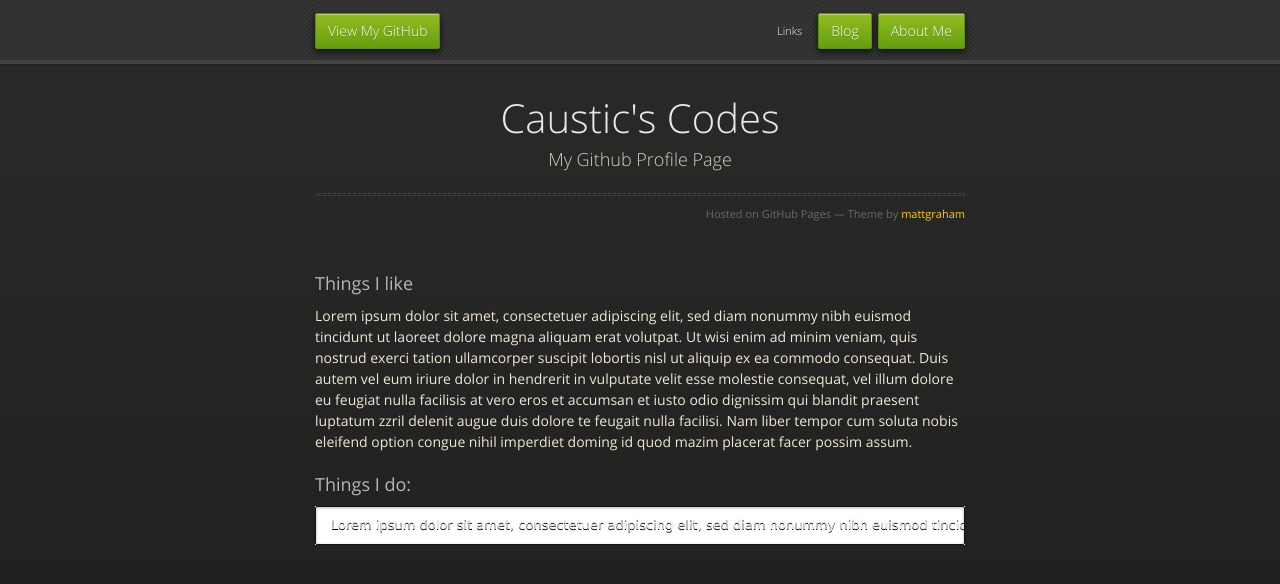
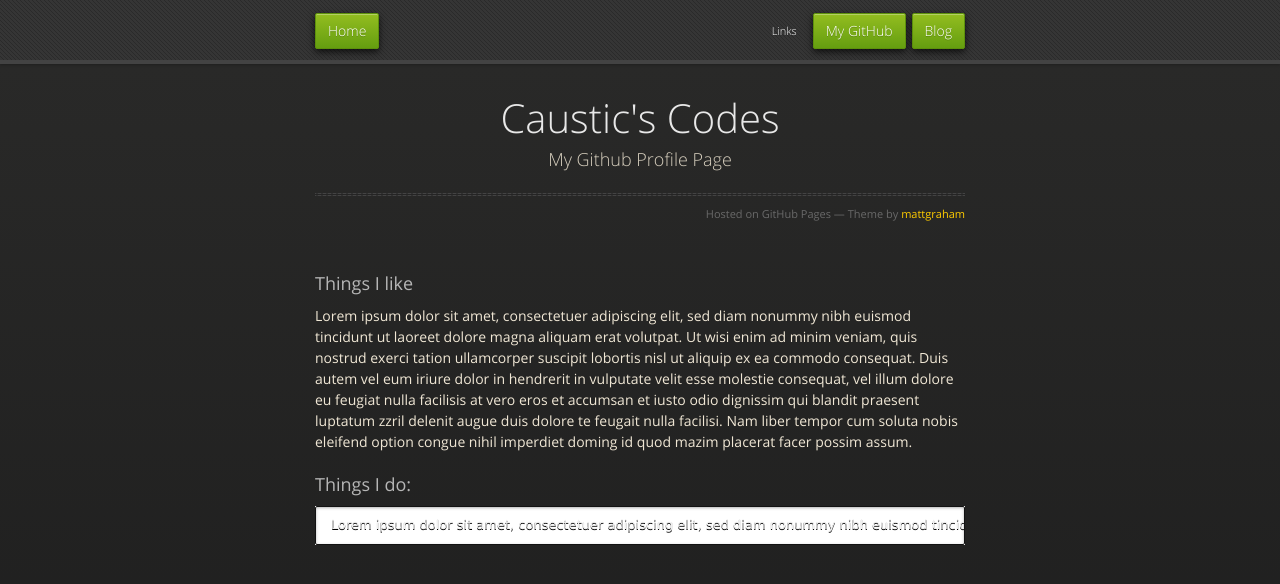
Before and after one commit to Caustic/caustic.github.com, a Jekyll site: the page built from index.markdown, in a window 1280 px wide. Shown: the top 584 px of the page. Built offline with Jekyll 4.4.1, drawn with Linux system fonts in a browser that asks for light colours; nearby versions of some CDN libraries; Markdown is read by kramdown in place of the engine named in the settings.

Commit message:
changed links

```diff
--- a/_layouts/default.html
+++ b/_layouts/default.html
@@ -20,9 +20,9 @@
   <body>
       <div id="header">
         <nav>
-          <li class="fork"><a href="https://github.com/Caustic">View My GitHub</a></li>
-          <li class="downloads"><a href="/">About Me</a></li>
+          <li class="fork"><a href="/">Home</a></li>
           <li class="downloads"><a href="/blog">Blog</a></li>
+          <li class="downloads"><a href="https://github.com/Caustic">My GitHub</a></li>
           <li class="title">Links</li>
         </nav>
       </div><!-- end header -->
```
